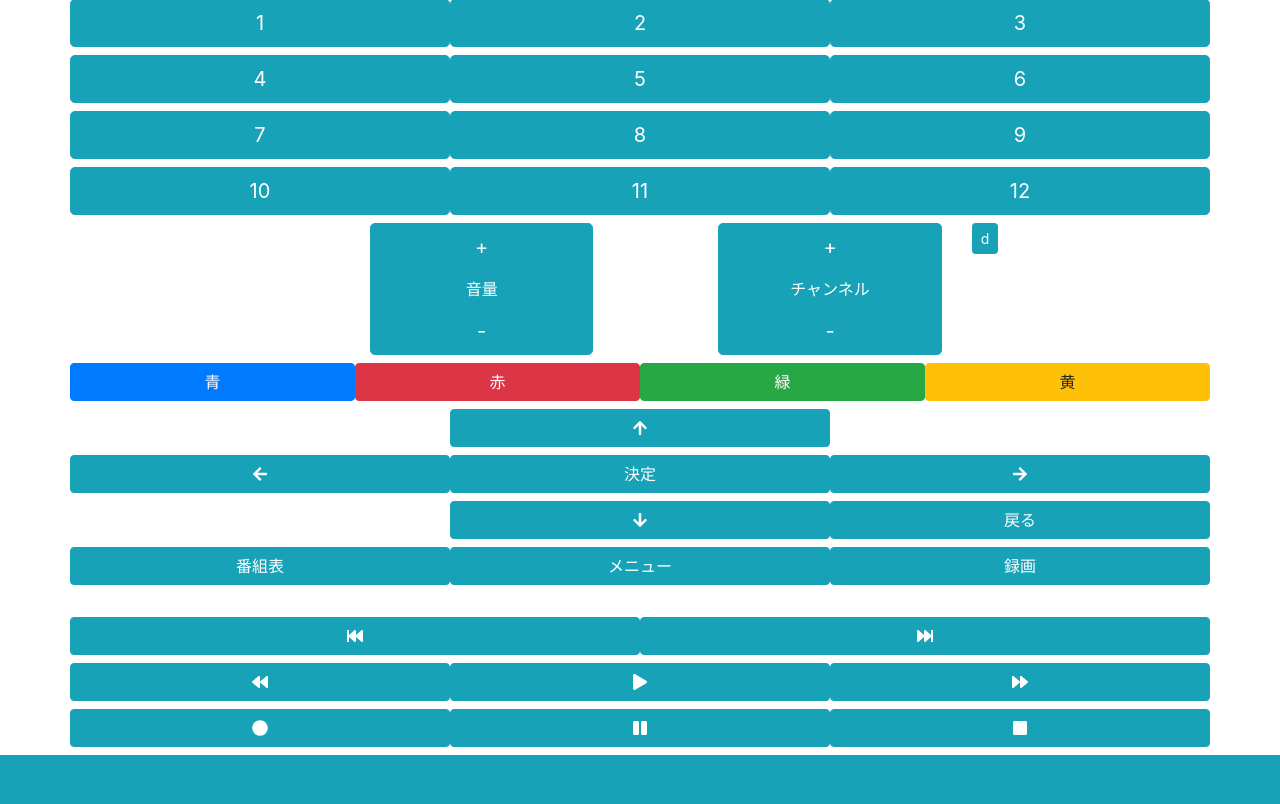
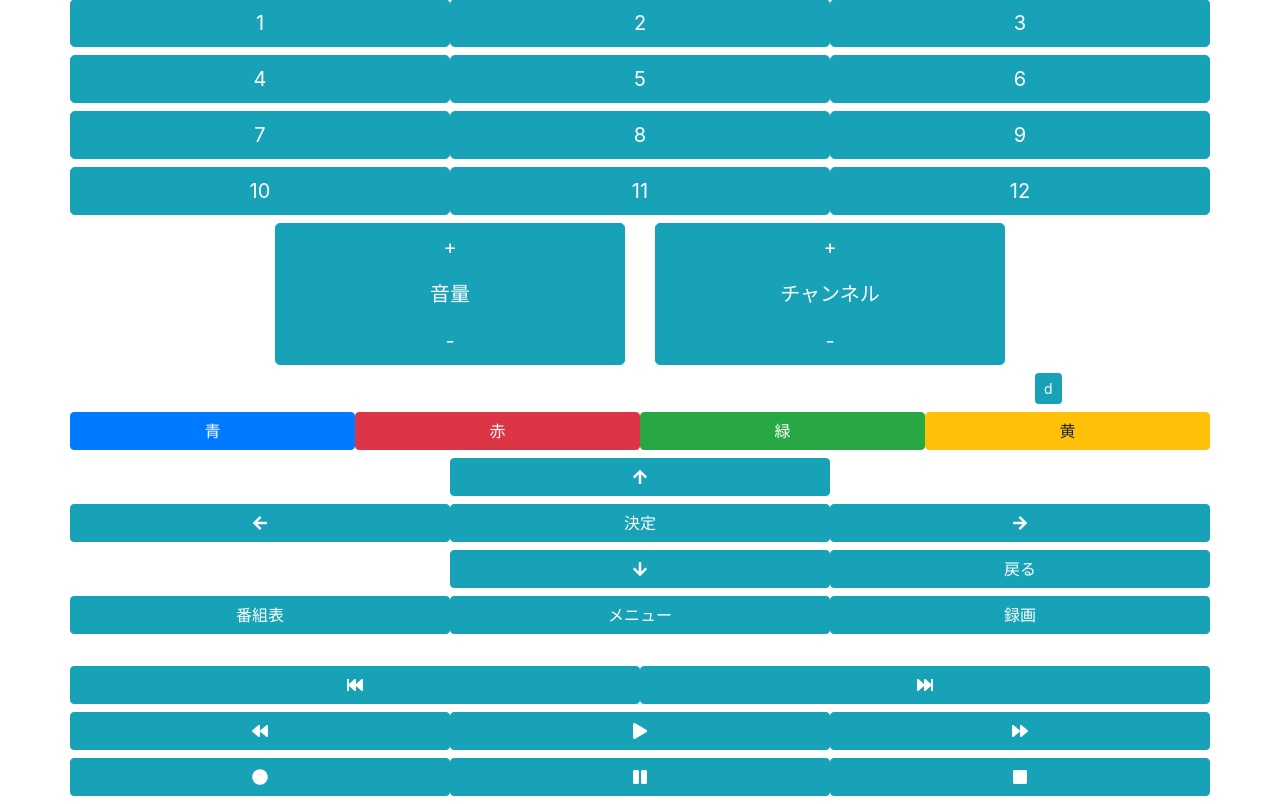
Before and after one commit to forest1102/pythonIRServer, a Flask app: page / in a window 1280 px wide. Shown: the part 173-977 px from the top of the page. Before the commit the page ends 928 px from the top, so only its background shows below. Run offline with Flask 2, Linux system fonts and the light colour scheme; some libraries are stand-ins or nearby versions.

Commit message:
edit remocon

```diff
--- a/templates/index.html
+++ b/templates/index.html
@@ -4,9 +4,9 @@
 <div class="container">
 
 
-  <div class="row justify-content-end">
+	<div class="row justify-content-end">
     <button type="button" value="power" class="btn remocon-btn btn-info btn-lg col-2">電源</button>
-  </div>
+	</div>
 
   <div class="row">
     <button type="button" value="open" class="btn remocon-btn btn-info col">開/閉</button>
@@ -42,22 +42,26 @@
     <button type="button" value="11" class="btn remocon-btn btn-info btn-lg col">11</button>
     <button type="button" value="12" class="btn remocon-btn btn-info btn-lg col">12</button>
   </div>
-  <div class="row">
+  <div class="row justify-content-center">
     <!-- <div class="col"></div> -->
-    <div role="group" aria-label="BasicExample" class="btn-group-vertical col offset-3">
+    <div role="group" aria-label="BasicExample" class="btn-group-vertical col col-md-4 ">
       <button type="button" value="vol-up" class="btn remocon-btn btn-info btn-lg">+</button>
-      <button type="button" class="btn remocon-btn btn-info btn">音量</button>
+      <button type="button" class="btn remocon-btn btn-info btn-lg">音量</button>
       <button type="button" value="vol-down" class="btn remocon-btn btn-info btn-lg">-</button>
     </div>
-    <div role="group" aria-label="Basic example" class="btn-group-vertical col offset-1">
+    <div role="group" aria-label="Basic example" class="btn-group-vertical col col-md-4 ">
       <button type="button" value="ch-up" class="btn remocon-btn btn-info btn-lg">+</button>
-      <button type="button" class="btn remocon-btn btn-info btn">チャンネル</button>
+      <button type="button" class="btn remocon-btn btn-info btn-lg">チャンネル</button>
       <button type="button" value="ch-down" class="btn remocon-btn btn-info btn-lg">-</button>
     </div>
-    <div class="col ">
+  </div>
+  <div class="row justify-content-end">
+
+    <div class="col-2 ">
       <button type="button" value="d-btn" class="btn remocon-btn btn-sm btn-info">d</button>
-    </div>
-  </div>
+		</div>
+	</div>
+
   <div class="row">
     <button value="blue" class="col btn remocon-btn btn-primary">青</button>
     <button value="red" class="col btn remocon-btn btn-danger">赤</button>
```
Also changed, not shown: config/ir.json (+1 -1 lines).
